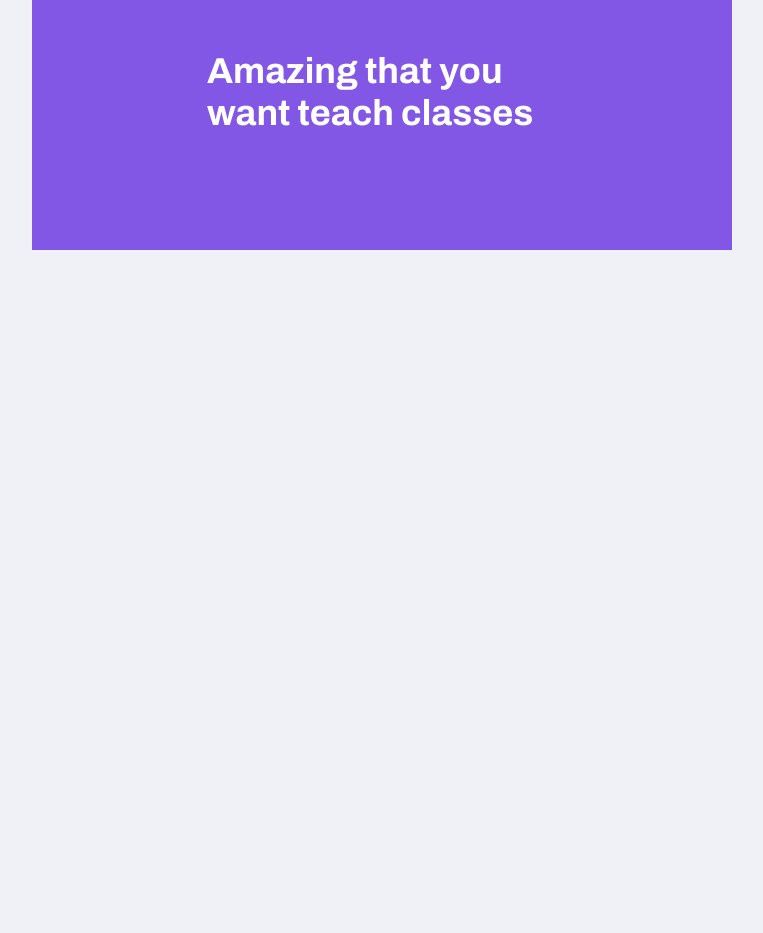
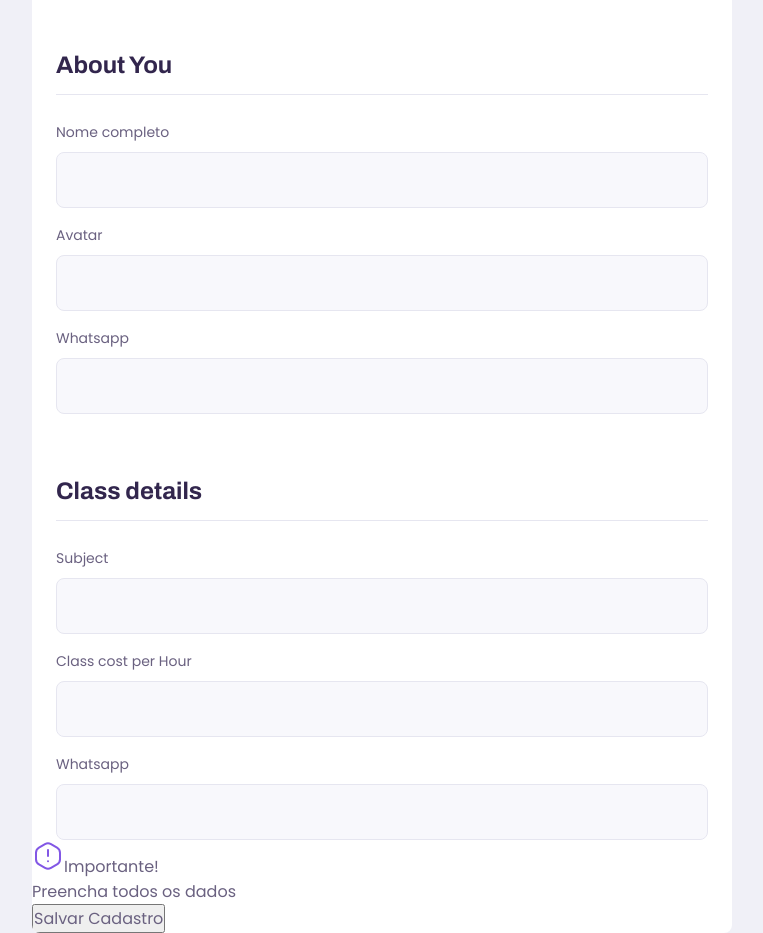
Before and after one commit to levi-sr93/NLW_Proffy, a React (Create React App) app in the folder web/: page /teach in a window 1280 px wide. Shown: the part 320-1253 px from the top of the page, without its empty margins (258-1021 px from the left). Before the commit the page ends 800 px from the top, so only its background shows below. Built offline with nearby package versions, Linux system fonts and the light colour scheme; the HTML template or start-up script is replaced by a standard one.

Commit message:
Creating Input Component and styling

```diff
--- /dev/null
+++ b/web/src/components/Input/index.tsx
@@ -0,0 +1,19 @@
+import React, {InputHTMLAttributes} from 'react';
+
+import './styles.css';
+
+interface InputProps extends InputHTMLAttributes<HTMLInputElement> {
+  name: string;
+  label: string;
+}
+
+const Input: React.FC<InputProps> = ({label, name, ...rest}) => {
+  return (
+    <div className="input-block">
+      <label htmlFor={name}>{label}</label>
+      <input type="text" name="" id={name} {...rest}/>
+    </div>
+  );
+}
+
+export default Input;
--- /dev/null
+++ b/web/src/components/Input/styles.css
@@ -0,0 +1,34 @@
+.input-block {
+  position: relative;
+}
+
+.input-block + .input-block {
+  margin-top: 1.4rem;
+}
+
+.input-block label {
+  font-size: 1.4rem;
+}
+
+.input-block input {
+  width: 100%;
+  height: 5.6rem;
+  margin-top: 0.8rem;
+  border-radius: 0.8rem;
+  background: var(--color-input-background);
+  border: 1px solid var(--color-line-in-white);
+  outline: 0;
+  padding: 0 1.6rem;
+  font: 1.6rem Archivo;
+}
+
+.input-block:focus-within::after {
+  width: calc(100% - 3.2rem);
+  height: 2px;
+  content: '';
+  background: var(--color-primary-light);
+  position: absolute;
+  left: 1.6rem;
+  right: 1.6rem;
+  bottom: 0;
+}
--- a/web/src/components/PageHeader/index.tsx
+++ b/web/src/components/PageHeader/index.tsx
@@ -21,6 +21,8 @@
 
       <div className="header-content">
         <strong>{props.title}</strong>
+        {/* {props.description ? <p>{props.description}</p> : null} */}
+        {props.description && <p>{props.description}</p>}
         {props.children}
       </div>
 
--- a/web/src/components/PageHeader/styles.css
+++ b/web/src/components/PageHeader/styles.css
@@ -38,6 +38,13 @@
   color: var(--color-title-in-primary);
 }
 
+.page-header .header-content p {
+  max-width: 30rem;
+  font-size: 1.6rem;
+  line-height: 2.6rem;
+  color: var(--color-text-in-primary);
+}
+
 @media(min-width: 700px) {
   .page-header {
     height: 340px;
--- a/web/src/pages/Landing/styles.css
+++ b/web/src/pages/Landing/styles.css
@@ -11,6 +11,10 @@
 }
 .logo-container {
   height: 10rem;
+}
+
+.logo-container img {
+  width: 100%;
 }
 
 .hero-image {
@@ -95,7 +99,6 @@
 @media (min-width: 1100px) {
   #page-landing-content {
     max-width: 1100px;
-
     display: grid;
     grid-template-rows: 350px 1fr;
     grid-template-columns: 2fr 1fr 1fr;
--- a/web/src/pages/TeacherForm/index.jsx
+++ b/web/src/pages/TeacherForm/index.jsx
@@ -1,6 +1,11 @@
 import React from 'react';
+import Input from '../../components/Input';
 
 import PageHeader from '../../components/PageHeader';
+
+import './styles.css'
+
+import warningIcon from '../../assets/images/icons/warning.svg';
 
 const TeacherForm = () => {
   return (
@@ -9,6 +14,36 @@
         title="Amazing that you want teach classes"
         description="O primeiro passo é preencher esse formulário de inscrição"
       />
+
+      <main>
+        <fieldset>
+          <legend>About You</legend>
+
+          <Input name="name" label="Nome completo" />
+          <Input name="avatar" label="Avatar" />
+          <Input name="whatsapp" label="Whatsapp" />
+        </fieldset>
+
+        <fieldset>
+          <legend>Class details</legend>
+
+          <Input name="subject" label="Subject" />
+          <Input name="cost" label="Class cost per Hour" />
+          <Input name="whatsapp" label="Whatsapp" />
+        </fieldset>
+
+        <footer>
+          <p>
+            <img src={warningIcon} alt="Aviso Importante"/>
+            Importante! <br />
+            Preencha todos os dados
+          </p>
+
+          <button type="button">
+            Salvar Cadastro
+          </button>
+        </footer>
+      </main>
     </div>
   );
 };
--- /dev/null
+++ b/web/src/pages/TeacherForm/styles.css
@@ -0,0 +1,39 @@
+#page-teacher-form {
+  width: 100vw;
+  height: 100vh;
+}
+
+#page-teacher-form .page-header .header-content {
+  margin-bottom: 6.4rem;
+}
+
+#page-teacher-form main {
+  background: var(--color-box-base);
+   width: 100%;
+   max-width: 74rem;
+   border-radius: 0.8rem;
+   margin: -3.2rem auto 3.2rem;
+   padding-top: 6.4rem;
+   overflow: hidden;
+}
+
+#page-teacher-form main fieldset {
+  border: 0;
+  padding: 0 2.4rem;
+}
+
+#page-teacher-form main fieldset + fieldset {
+  margin-top: 6.4rem;
+}
+
+#page-teacher-form main fieldset legend {
+  font: 700 2.4rem Archivo;
+  color: var(--color-text-title);
+  margin-bottom: 2.4rem;
+  display: flex;
+  align-items: center;
+  justify-content: space-between;
+  width: 100%;
+  padding-bottom: 1.6rem;
+  border-bottom: 1px solid var(--color-line-in-white);
+}
--- a/web/src/pages/TeachersList/index.jsx
+++ b/web/src/pages/TeachersList/index.jsx
@@ -2,6 +2,8 @@
 
 import PageHeader from '../../components/PageHeader';
 import TeacherItem from '../../components/TeacherItem';
+
+import Input from '../../components/Input';
 
 import './styles.css';
 
@@ -10,20 +12,9 @@
     <div id="page-teacher-list" className="container">
       <PageHeader title="Here is all the Proffys available">
         <form id="search-teachers">
-          <div className="input-block">
-            <label htmlFor="subject">Subject</label>
-            <input type="text" id="subject"/>
-          </div>
-
-          <div className="input-block">
-            <label htmlFor="week_day">Week day</label>
-            <input type="text" id="week_day"/>
-          </div>
-
-          <div className="input-block">
-            <label htmlFor="time">Time</label>
-            <input type="text" id="time"/>
-          </div>
+          <Input name="subject" label="Subject"/>
+          <Input name="week_day" label="Week Day"/>
+          <Input type="time" name="time" label="Time"/>
         </form>
       </PageHeader>
       <main>
--- a/web/src/pages/TeachersList/styles.css
+++ b/web/src/pages/TeachersList/styles.css
@@ -11,41 +11,6 @@
 
 #search-teachers label {
   color: var(--color-text-in-primary);
-}
-
-#search-teachers .input-block {
-  position: relative;
-}
-
-#search-teachers .input-block + .input-block {
-  margin-top: 1.4rem;
-}
-
-#search-teachers .input-block label {
-  font-size: 1.4rem;
-}
-
-#search-teachers .input-block input {
-  width: 100%;
-  height: 5.6rem;
-  margin-top: 0.8rem;
-  border-radius: 0.8rem;
-  background: var(--color-input-background);
-  border: 1px solid var(--color-line-in-white);
-  outline: 0;
-  padding: 0 1.6rem;
-  font: 1.6rem Archivo;
-}
-
-#search-teachers .input-block:focus-within::after {
-  width: calc(100% - 3.2rem);
-  height: 2px;
-  content: '';
-  background: var(--color-primary-light);
-  position: absolute;
-  left: 1.6rem;
-  right: 1.6rem;
-  bottom: 0;
 }
 
 #page-teacher-list main {
```
